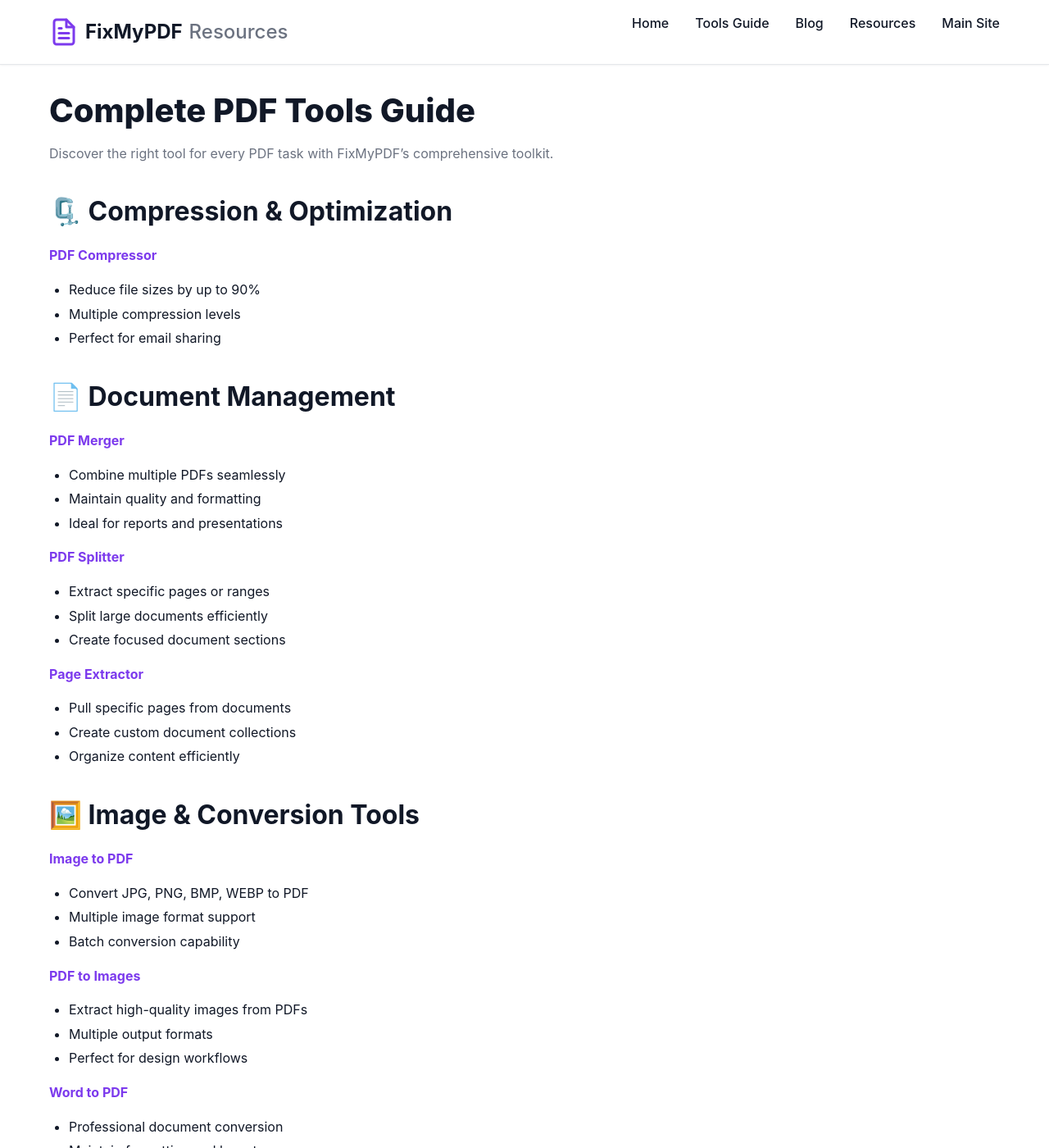
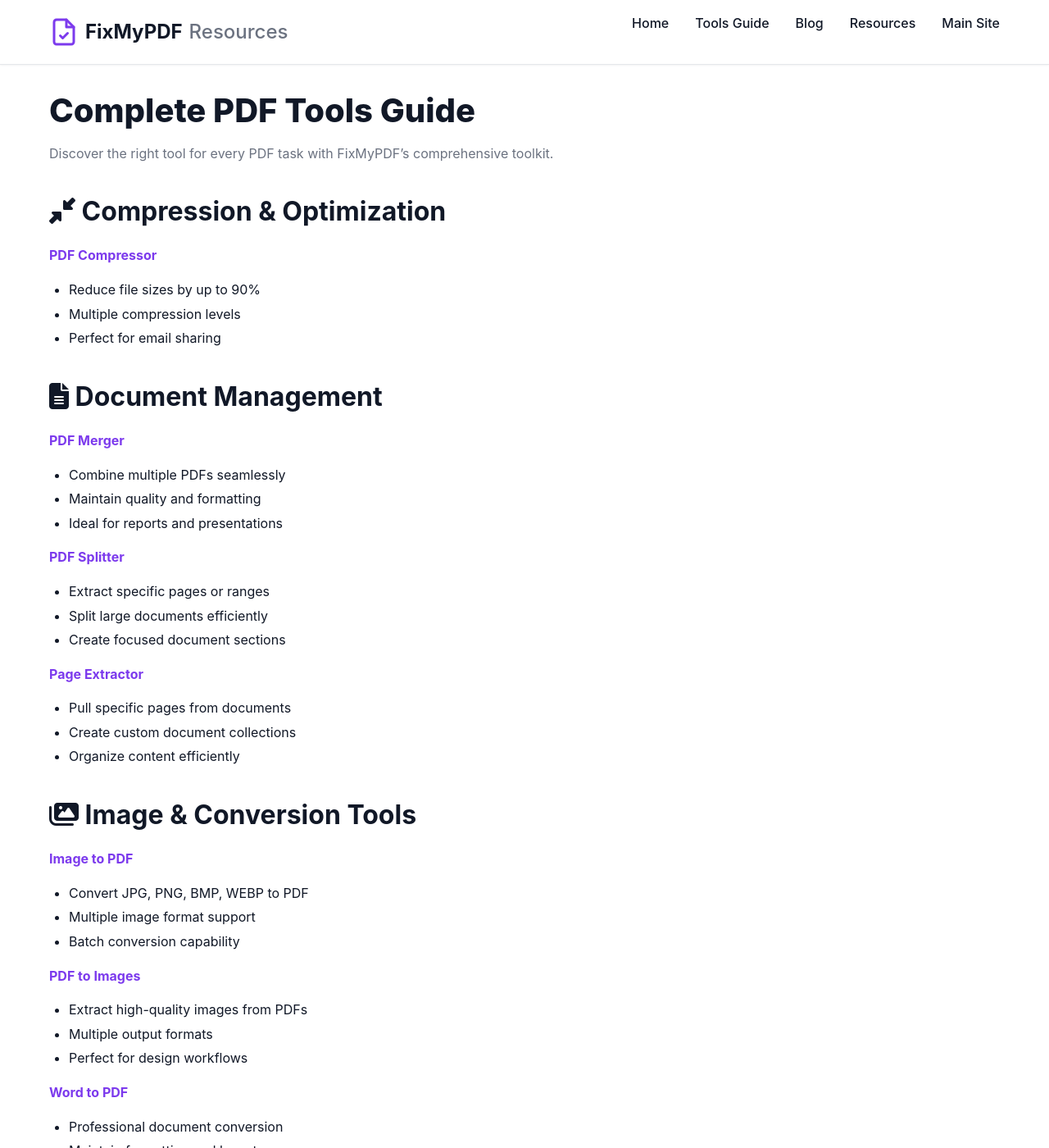
Before and after one commit to rameshmkumar/fixmypdf-features, a Jekyll site: the page built from tools.md, in a window 1280 px wide and 1400 px high. Shown: the whole window at 82% size. Built offline with Jekyll 4.4.1, drawn with Linux system fonts in a browser that asks for light colours; some of the changed text lies outside the part shown.

Commit message:
Remove all remaining emojis and fix logo
✨ Replaced all emojis with Font Awesome icons across all pages
🎨 Updated logo to exact version from main site with checkmark
📄 Fixed homepage: 🔧 → fa-cogs, 📈 → fa-chart-line, 🆓 → fa-gift
📚 Fixed tools.md: All category headers now use appropriate FA icons
📖 Fixed guides.md: All section headers now use professional icons

Changes:
- Homepage: fa-cogs, fa-chart-line, fa-gift icons
- Tools page: fa-compress-alt, fa-file-alt, fa-images, fa-shield-alt, etc.
- Guides page: fa-rocket, fa-briefcase, fa-cogs, fa-bullseye, etc.
- Logo: Added checkmark path for exact FixMyPDF branding
- Consistent professional appearance across all pages

```diff
--- a/_layouts/default.html
+++ b/_layouts/default.html
@@ -40,9 +40,7 @@
                         <title>FixMyPDF Logo</title>
                         <path d="M14 2H6a2 2 0 0 0-2 2v16a2 2 0 0 0 2 2h12a2 2 0 0 0 2-2V8z"></path>
                         <polyline points="14 2 14 8 20 8"></polyline>
-                        <line x1="16" y1="13" x2="8" y2="13"></line>
-                        <line x1="16" y1="17" x2="8" y2="17"></line>
-                        <polyline points="10 9 9 9 8 9"></polyline>
+                        <path d="M9 15l2 2 4-4"></path>
                     </svg>
                     FixMyPDF <span class="logo-subtitle">Resources</span>
                 </a>
--- a/tools.md
+++ b/tools.md
@@ -8,14 +8,14 @@ description: "Comprehensive guide to FixMyPDF's 70+ browser-based PDF tools. Lea
 
 Discover the right tool for every PDF task with FixMyPDF's comprehensive toolkit.
 
-## 🗜️ Compression & Optimization
+## <i class="fas fa-compress-alt"></i> Compression & Optimization
 
 **[PDF Compressor](https://fixmypdf.in/compressor.html)**
 - Reduce file sizes by up to 90%
 - Multiple compression levels
 - Perfect for email sharing
 
-## 📄 Document Management
+## <i class="fas fa-file-alt"></i> Document Management
 
 **[PDF Merger](https://fixmypdf.in/merge.html)**
 - Combine multiple PDFs seamlessly
@@ -32,7 +32,7 @@ Discover the right tool for every PDF task with FixMyPDF's comprehensive toolkit
 - Create custom document collections
 - Organize content efficiently
 
-## 🖼️ Image & Conversion Tools
+## <i class="fas fa-images"></i> Image & Conversion Tools
 
 **[Image to PDF](https://fixmypdf.in/image-pdf.html)**
 - Convert JPG, PNG, BMP, WEBP to PDF
@@ -49,7 +49,7 @@ Discover the right tool for every PDF task with FixMyPDF's comprehensive toolkit
 - Maintain formatting and layout
 - Business-ready results
 
-## 🔒 Security & Privacy
+## <i class="fas fa-shield-alt"></i> Security & Privacy
 
 **[Password Protection](https://fixmypdf.in/protect.html)**
 - Secure sensitive documents
@@ -71,7 +71,7 @@ Discover the right tool for every PDF task with FixMyPDF's comprehensive toolkit
 - Professional document sanitization
 - Legal-grade content removal
 
-## ✏️ Editing & Enhancement
+## <i class="fas fa-edit"></i> Editing & Enhancement
 
 **[Digital Signature](https://fixmypdf.in/pdf-sign.html)**
 - Sign documents electronically
@@ -88,7 +88,7 @@ Discover the right tool for every PDF task with FixMyPDF's comprehensive toolkit
 - Custom numbering styles
 - Document organization
 
-## 🎨 Visual Optimization
+## <i class="fas fa-palette"></i> Visual Optimization
 
 **[PDF Dark Mode](https://fixmypdf.in/pdf-dark-mode.html)**
 - Eye-friendly reading experience
@@ -105,7 +105,7 @@ Discover the right tool for every PDF task with FixMyPDF's comprehensive toolkit
 - Reduce file sizes
 - Print optimization
 
-## 🔧 Advanced Tools
+## <i class="fas fa-cogs"></i> Advanced Tools
 
 **[PDF Inspector](https://fixmypdf.in/pdf-inspector.html)**
 - Analyze document properties
@@ -122,7 +122,7 @@ Discover the right tool for every PDF task with FixMyPDF's comprehensive toolkit
 - Track changes and differences
 - Version control support
 
-## 📊 Tool Selection Guide
+## <i class="fas fa-chart-bar"></i> Tool Selection Guide
 
 | Task | Recommended Tool | Use Case |
 |------|------------------|----------|
@@ -133,7 +133,7 @@ Discover the right tool for every PDF task with FixMyPDF's comprehensive toolkit
 | **Clean metadata** | [Metadata Remover](https://fixmypdf.in/metadata-remover.html) | Privacy protection |
 | **Convert images** | [Image to PDF](https://fixmypdf.in/image-pdf.html) | Digital archiving |
 
-## 🎯 Privacy-First Advantage
+## <i class="fas fa-bullseye"></i> Privacy-First Advantage
 
 All FixMyPDF tools process files entirely in your browser:
 - ✅ **No file uploads** - Documents never leave your device
```
Also changed, not shown: guides.md (+8 -8 lines), index.md (+3 -3 lines).
